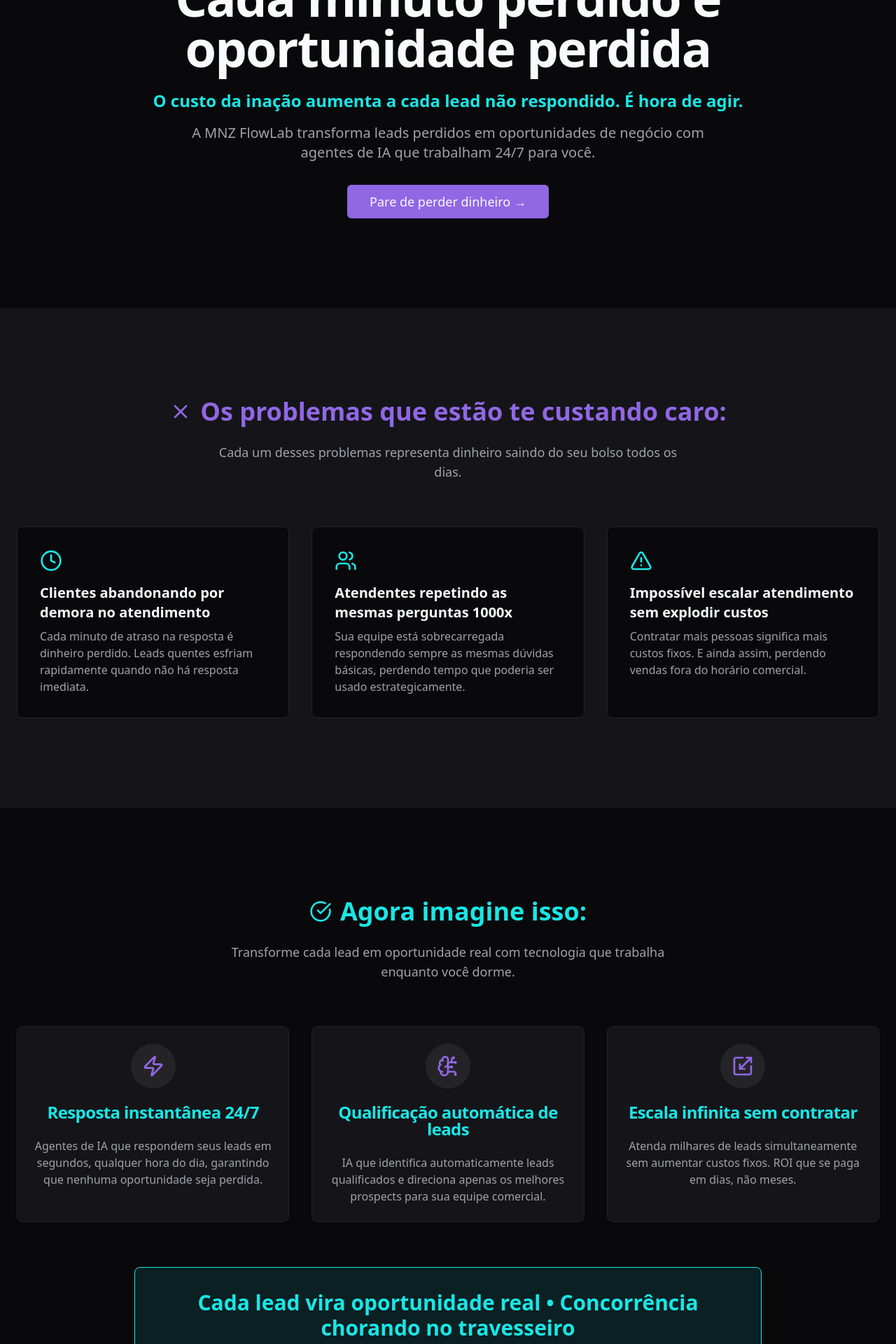
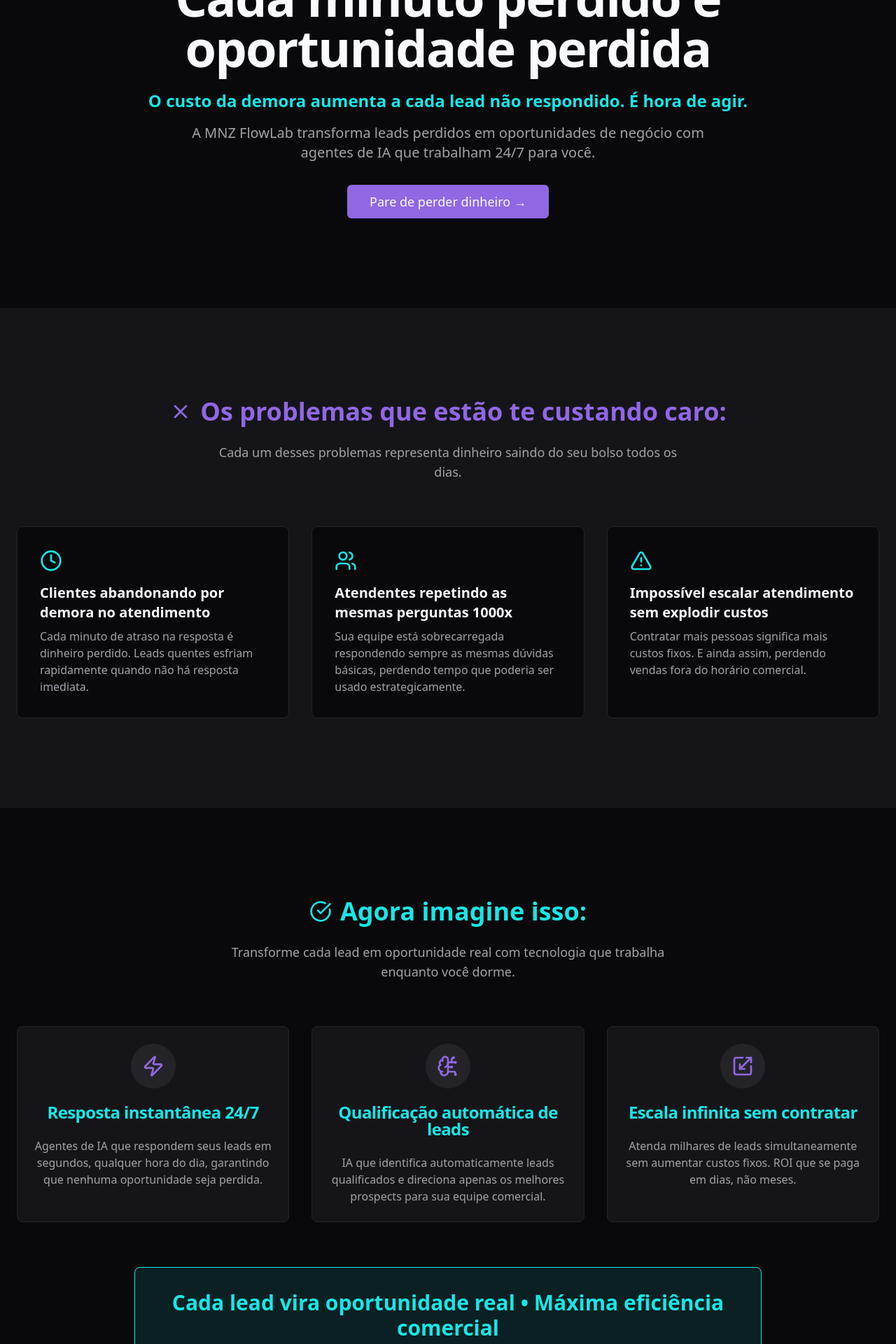
Before and after one commit to menezessluciana/mnzflowlablp, a React (Vite) app: page / in a window 1280 px wide. Shown: the part 560-2480 px from the top of the page at 70% size. Built offline with nearby package versions, Linux system fonts and the light colour scheme.

Commit message:
Refactor: Improve professionalism and wording
Replaced "concorrência chorando no chuveiro" and "inação" with more professional and popular terms in the main content.

```diff
--- a/src/pages/Index.tsx
+++ b/src/pages/Index.tsx
@@ -1,3 +1,4 @@
+
 import Header from "@/components/Header";
 import Footer from "@/components/Footer";
 import { Button } from "@/components/ui/button";
@@ -53,7 +54,7 @@ const Index = () => {
               <span className="text-foreground">Cada minuto perdido é oportunidade perdida</span>
             </h1>
             <p className="text-xl md:text-2xl text-secondary font-semibold max-w-4xl mx-auto mb-4">
-              O custo da inação aumenta a cada lead não respondido. É hora de agir.
+              O custo da demora aumenta a cada lead não respondido. É hora de agir.
             </p>
             <p className="text-lg md:text-xl text-muted-foreground max-w-3xl mx-auto mb-8">
               A MNZ FlowLab transforma leads perdidos em oportunidades de negócio com agentes de IA que trabalham 24/7 para você.
@@ -113,7 +114,7 @@ const Index = () => {
             <div className="text-center mt-16">
               <div className="bg-secondary/10 border border-secondary rounded-lg p-8 max-w-4xl mx-auto">
                 <h3 className="text-2xl md:text-3xl font-bold text-secondary mb-4">
-                  Cada lead vira oportunidade real • Concorrência chorando no travesseiro
+                  Cada lead vira oportunidade real • Máxima eficiência comercial
                 </h3>
                 <p className="text-lg text-muted-foreground">
                   Enquanto seus concorrentes perdem leads, você está fechando vendas 24/7. ROI que se paga em dias, não meses.
```
